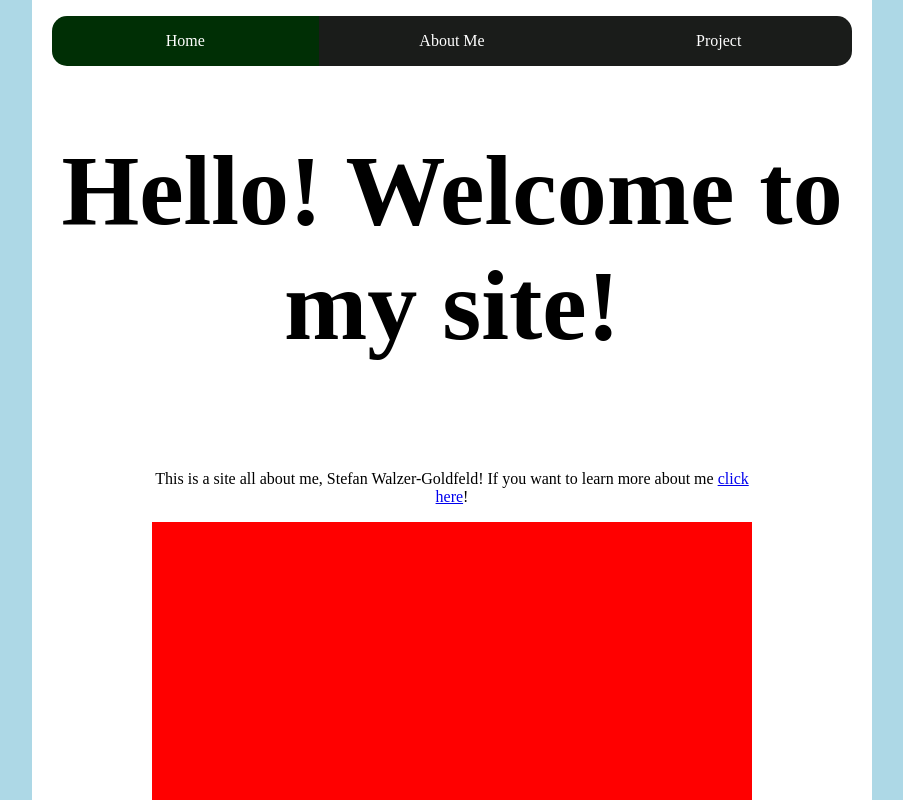
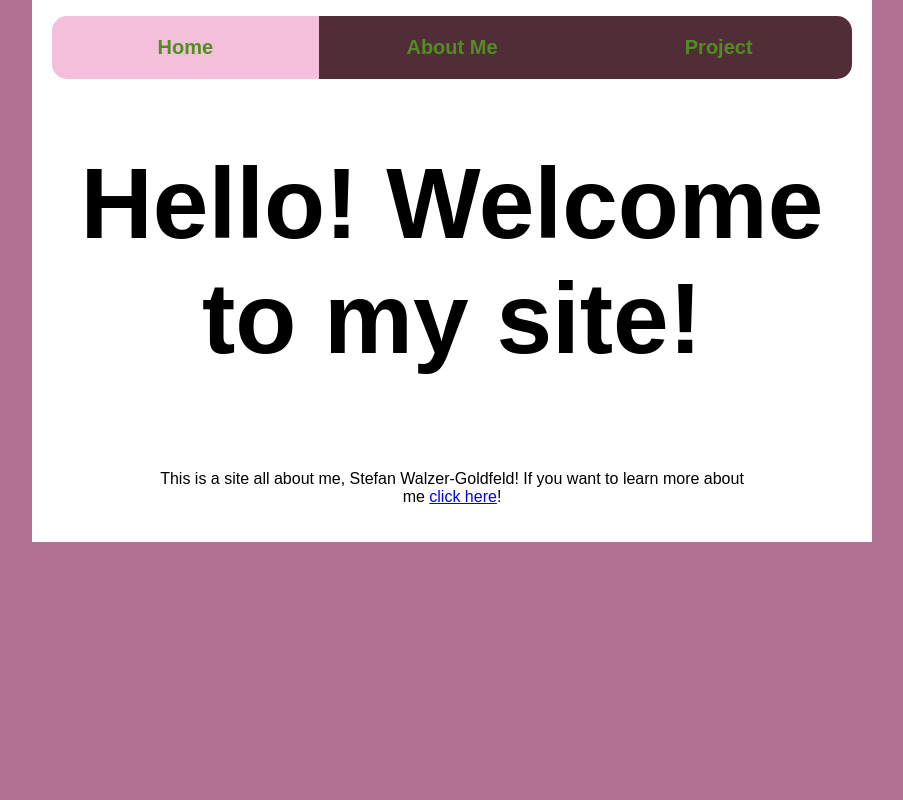
Before and after one commit to StefanWG/cosc-225-public, a plain HTML site: page hw02/index.html in a window 1280 px wide. Shown: the top 800 px of the page, without its empty margins (188-1091 px from the left). Drawn offline with Linux system fonts and the light colour scheme.

Commit message:
fonts and color

```diff
--- a/hw02/index.html
+++ b/hw02/index.html
@@ -1,3 +1,4 @@
+<!DOCTYPE html>
 <html lang="en">
     <head>
         <meta charset="utf-8">
@@ -21,8 +22,6 @@
                 If you want to learn more about me
                 <a href="about.html">click here</a>!
             </p>
-            <div style="background-color: red;height: 1000px;"></div>
-
         </div>
     </body>
 </html>
--- a/hw02/style.css
+++ b/hw02/style.css
@@ -3,10 +3,11 @@ body {
     background-color: white;
     margin: auto;
     padding: 20px;
+    font-family: Arial, Helvetica, sans-serif;
 }
 
 html {
-    background-color: lightblue;
+    background-color: #b27092;
 }
 
 header {
@@ -52,21 +53,18 @@ nav ul li:last-of-type {
 
 nav li {
     box-sizing: border-box;
-    background-color: rgb(26, 28, 26);
+    background-color: #512d38;
     float: left;
     width:100%;
     height: inherit;
 }
 
-nav li:hover {
-    background-color: rgb(91, 91, 91);
+nav li.current {
+    background-color: #f4bfdb;
 }
 
-nav li.current {
-    background-color: rgb(0, 47, 5);
-}
-nav li.current:hover {
-    background-color: rgb(2, 88, 11);
+nav li:hover {
+    background-color: #ffe9f3;
 }
 
 nav a {
@@ -74,7 +72,9 @@ nav a {
     padding-bottom: 1em;
     width:100%;
     height: inherit;
-    color: white;
+    color: #538d22;
+    font-size: 20px;
+    font-weight: bold;
     text-decoration: none;
     text-align: center;
     vertical-align: middle;
```
Also changed, not shown: hw02/about.html (+1 -0 lines), hw02/projects.html (+1 -0 lines).
